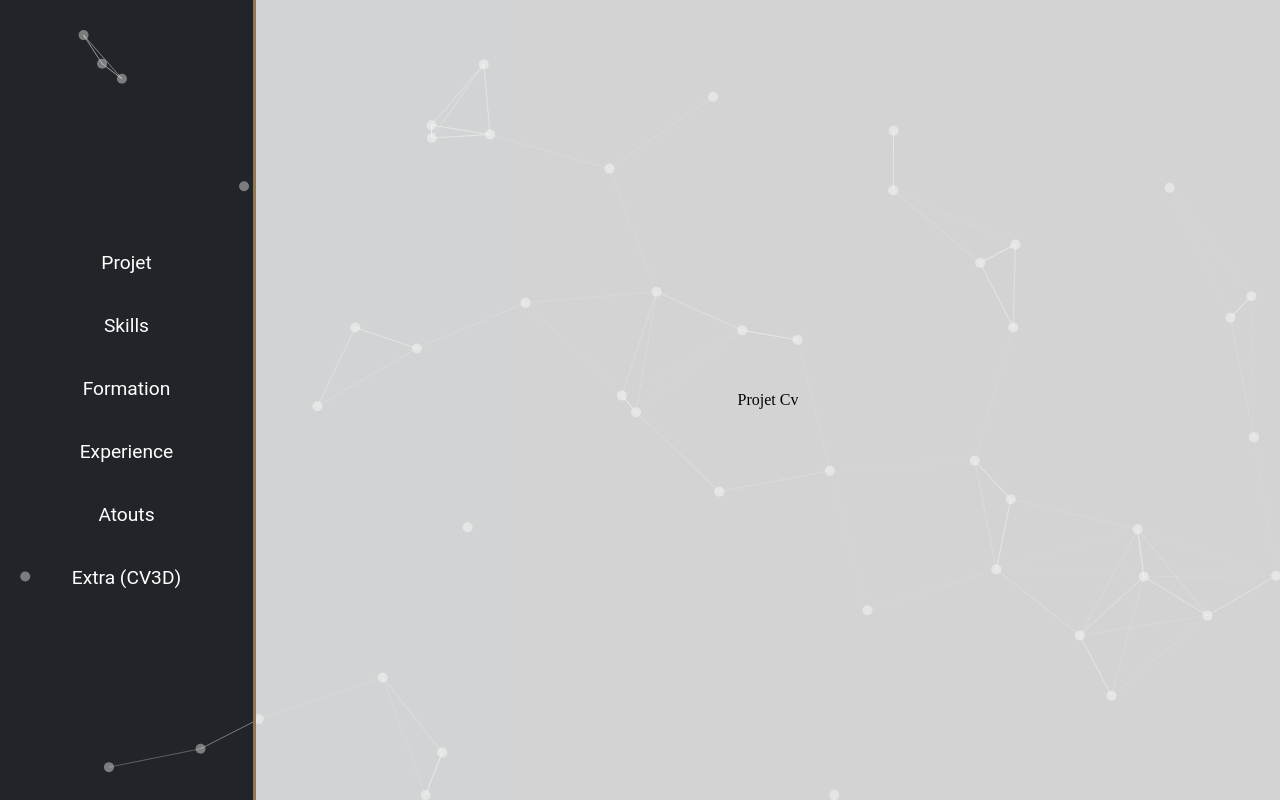
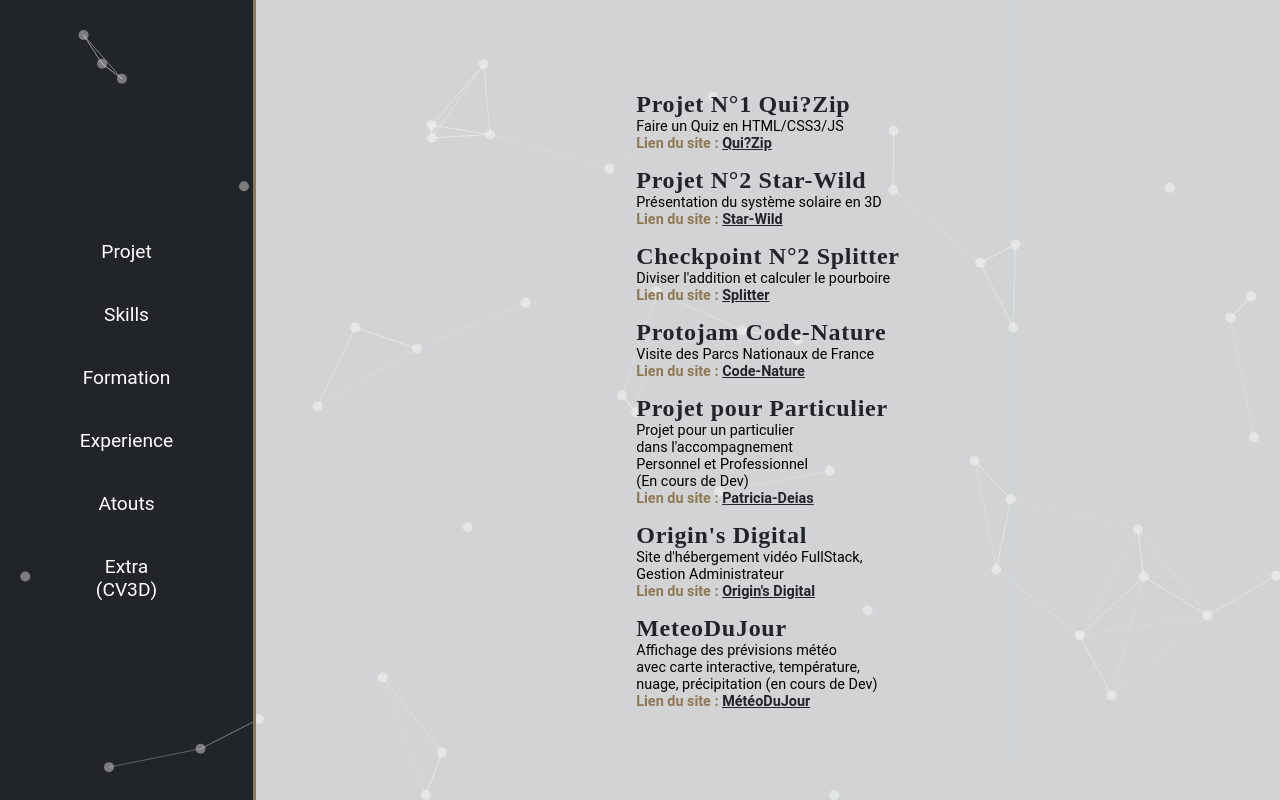
Before and after one commit to AurelienChetot/portfolio-v3, a Next.js app: page /cvonline in a window 1280 px wide. Both pictures are taken after a click on the item "Projet". Built offline with nearby package versions, Linux system fonts and the light colour scheme.

Commit message:
add section cvonline and contents

```diff
--- a/src/app/components/HomeCv.jsx
+++ b/src/app/components/HomeCv.jsx
@@ -1,7 +1,7 @@
 export default function HomeCV() {
   return (
-    <div>
-      <p>Bienvenue sur mon CV en ligne</p>
-    </div>
+    <section>
+      <p className="text-home">Bienvenue sur mon CV en ligne</p>
+    </section>
   );
 }
--- a/src/app/components/ProjetCv.jsx
+++ b/src/app/components/ProjetCv.jsx
@@ -1,7 +1,56 @@
 export default function ProjetCv() {
   return (
-    <section>
-      <p>Projet Cv</p>
+    <section className="projetcv-container">
+      <h1>Projet N°1 Qui?Zip</h1>
+      <p>Faire un Quiz en HTML/CSS3/JS</p>
+      <p>
+        <span>Lien du site :</span> <a href="">Qui?Zip</a>
+      </p>
+
+      <h1 className="title-margin">Projet N°2 Star-Wild</h1>
+      <p>Présentation du système solaire en 3D</p>
+      <p>
+        <span>Lien du site :</span> <a href="">Star-Wild</a>
+      </p>
+
+      <h1 className="title-margin">Checkpoint N°2 Splitter</h1>
+      <p>Diviser l&apos;addition et calculer le pourboire</p>
+      <p>
+        <span>Lien du site :</span> <a href="">Splitter</a>
+      </p>
+
+      <h1 className="title-margin">Protojam Code-Nature</h1>
+      <p>Visite des Parcs Nationaux de France</p>
+      <p>
+        <span>Lien du site :</span> <a href="">Code-Nature</a>
+      </p>
+
+      <h1 className="title-margin">Projet pour Particulier</h1>
+      <p>
+        Projet pour un particulier <br /> dans l'accompagnement <br /> Personnel
+        et Professionnel <br /> (En cours de Dev)
+      </p>
+      <p>
+        <span>Lien du site :</span> <a href="">Patricia-Deias</a>
+      </p>
+
+      <h1 className="title-margin">Origin&apos;s Digital</h1>
+      <p>
+        Site d'hébergement vidéo FullStack, <br /> Gestion Administrateur
+      </p>
+      <p>
+        <span>Lien du site :</span> <a href="">Origin&apos;s Digital</a>
+      </p>
+
+      <h1 className="title-margin">MeteoDuJour</h1>
+      <p>
+        Affichage des prévisions météo <br /> avec carte interactive,
+        température, <br />
+        nuage, précipitation (en cours de Dev)
+      </p>
+      <p>
+        <span>Lien du site :</span> <a href="">MétéoDuJour</a>
+      </p>
     </section>
   );
 }
--- a/src/app/components/SkillCv.jsx
+++ b/src/app/components/SkillCv.jsx
@@ -1,7 +1,48 @@
 export default function SkillCv() {
   return (
-    <section>
-      <p>SkillCv</p>
+    <section className="skillcv-container">
+      <h1>Langages de Balisage et Style :</h1>
+      <p>
+        <span className="color-point">•</span> HTML5 (Langage de balisage)
+      </p>
+      <p>
+        <span className="color-point">•</span> CSS3, SCSS, TailWind (Langage de
+        style)
+      </p>
+
+      <h1 className="title-margin">Langages de Programmation :</h1>
+      <p>
+        <span className="color-point">•</span> JavaScript (ES6+)
+      </p>
+
+      <h1 className="title-margin">Librairie & Frameworks :</h1>
+      <p>
+        <span className="color-point">•</span> <span>Frontend</span> : React.js
+      </p>
+      <p>
+        <span className="color-point">•</span> <span>Backend</span> : Next.js,
+        Prisma ORM, Node.js, Express.js
+      </p>
+      <p>
+        <span className="color-point">•</span> <span>Librairie 3D</span> :
+        Three.js
+      </p>
+
+      <h1 className="title-margin">Base de données :</h1>
+      <p>
+        <span className="color-point">•</span> MySql
+      </p>
+
+      <h1 className="title-margin">Design et Prototypage :</h1>
+      <p>
+        <span className="color-point">•</span> Canva, Excalidraw, Figma
+      </p>
+
+      <h1 className="title-margin">Outils :</h1>
+      <p>
+        <span className="color-point">•</span>{" "}
+        <span>Développement et collaboration</span> : Git, GitHub, GitBash
+      </p>
     </section>
   );
 }
--- a/src/app/cvonline/page.jsx
+++ b/src/app/cvonline/page.jsx
@@ -76,7 +76,9 @@ export default function CvOnline() {
             <a onClick={closeMenu}>Atouts</a>
           </li>
           <li className="">
-            <a onClick={closeMenu}>Extra (CV3D)</a>
+            <a onClick={closeMenu}>
+              Extra <br /> (CV3D)
+            </a>
           </li>
         </ul>
       </div>
--- a/src/styles/global.scss
+++ b/src/styles/global.scss
@@ -9,6 +9,8 @@
 @import "pages/cvonline.scss";
 @import "pages/experiencecv.scss";
 @import "pages/formationcv.scss";
+@import "pages/projetcv.scss";
+@import "pages/skillcv.scss";
 
 * {
   margin: 0;
--- a/src/styles/pages/cvonline.scss
+++ b/src/styles/pages/cvonline.scss
@@ -3,14 +3,14 @@
   height: 100vh;
 }
 .cv-container {
+  background-color: $background-white-opacity;
   display: flex;
   align-items: center;
   justify-content: center;
   flex-grow: 1;
-  background-color: $background-white-opacity;
   z-index: 2;
 
-  p {
+  .text-home {
     overflow: hidden;
     white-space: nowrap;
     margin: 0 auto;
@@ -18,6 +18,10 @@
     animation: typing 1s steps(40, end) forwards;
     animation-delay: 1s;
     animation-fill-mode: forwards;
+  }
+  .text-home {
+    font-size: 2rem;
+    // font-family: $font-family;
   }
 
   /* The typing effect */
--- /dev/null
+++ b/src/styles/pages/projetcv.scss
@@ -0,0 +1,26 @@
+.projetcv-container {
+  h1 {
+    font-size: 1.5rem;
+    color: $darkblue-color;
+    letter-spacing: 0.03em;
+  }
+  .title-margin {
+    margin-top: 15px;
+  }
+  p {
+    font-size: 0.9rem;
+    font-family: $font-family;
+  }
+  span {
+    color: $secondary-color;
+    font-weight: bold;
+  }
+  a {
+    color: $darkblue-color;
+    font-weight: bold;
+  }
+  a:hover {
+    color: $secondary-color;
+    font-weight: bold;
+  }
+}
--- /dev/null
+++ b/src/styles/pages/skillcv.scss
@@ -0,0 +1,24 @@
+.skillcv-container {
+  h1 {
+    font-size: 1.5rem;
+    color: $darkblue-color;
+    letter-spacing: 0.03em;
+    font-family: $font-family;
+    // font-weight: bold;
+  }
+  .title-margin {
+    margin-top: 15px;
+  }
+  p {
+    font-size: 1rem;
+    font-family: $font-family;
+  }
+  span {
+    text-decoration: underline;
+  }
+  .color-point {
+    text-decoration: none;
+    font-weight: bold;
+    color: $secondary-color;
+  }
+}
```
